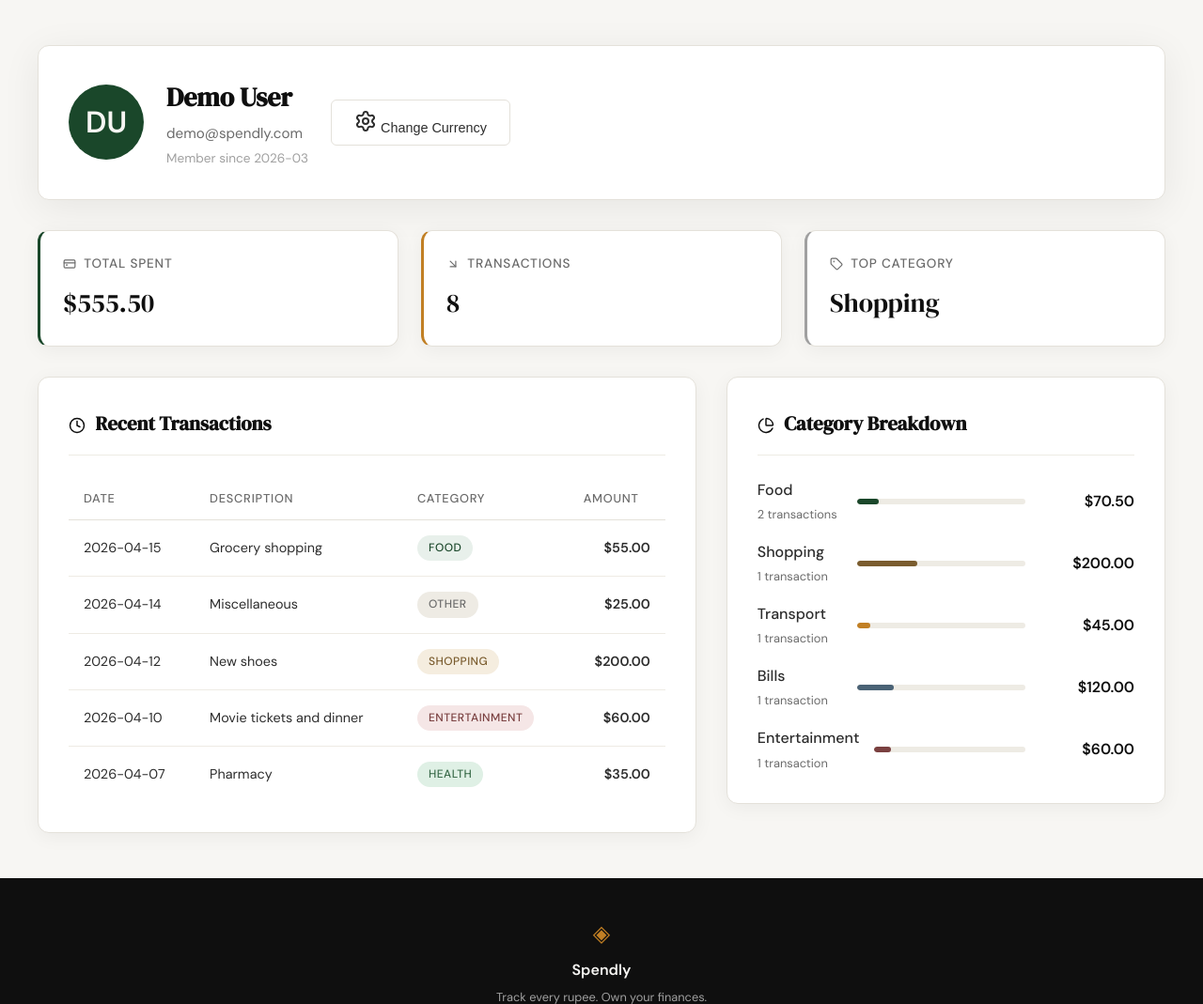
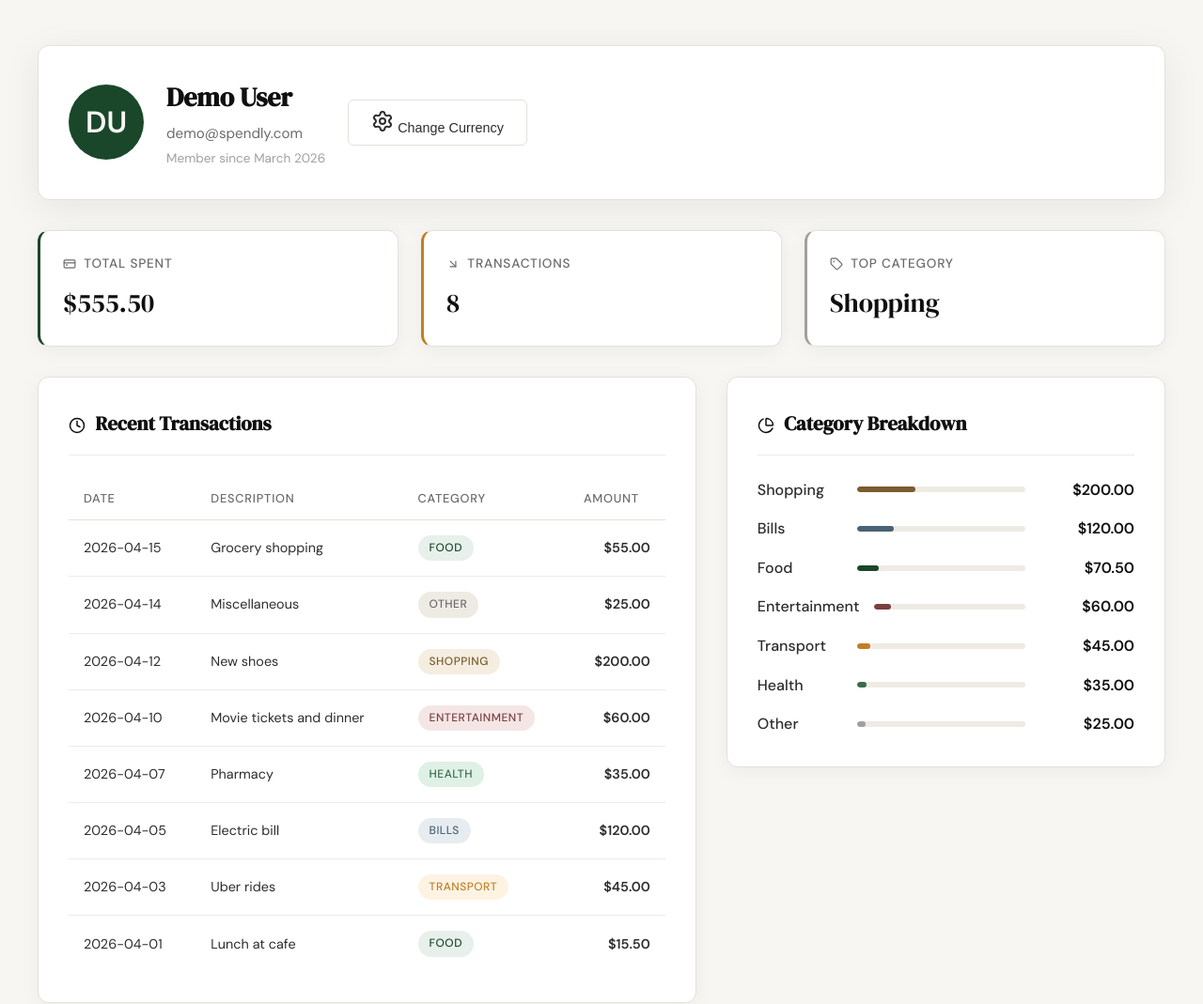
Before and after one commit to Aaslan01/Spendly, a Flask app: page /profile in a window 1280 px wide. Shown: the part 61-1130 px from the top of the page at 94% size. Run offline with Flask 3, Linux system fonts and the light colour scheme; the visitor is signed in with stand-in values (Sample User, id 1); data comes from the database, SQL or seed files in the repository.

Commit message:
ADDED BACKEND LINKED FOR PROFILE

```diff
--- a/app.py
+++ b/app.py
@@ -5,6 +5,8 @@
 from werkzeug.exceptions import abort
 
 from database.db import get_db, init_db, seed_db, create_user, get_user_by_email, get_user_by_id, update_user_currency
+from database.queries import get_summary_stats, get_recent_transactions, get_category_breakdown
+from datetime import datetime
 from werkzeug.security import check_password_hash
 
 
@@ -177,7 +179,7 @@
         return redirect(url_for("login"))
 
     # Format member since date
-    member_since = user["created_at"][:7] if user["created_at"] else "Unknown"
+    member_since = datetime.strptime(user["created_at"][:10], "%Y-%m-%d").strftime("%B %Y") if user["created_at"] else "Unknown"
     user_data = {
         "name": user["name"],
         "email": user["email"],
@@ -188,30 +190,11 @@
     # Get currency symbol
     currency_symbol = get_currency_symbol(user_data["currency"])
 
-    # Hardcoded summary stats (will be replaced with DB queries in later steps)
-    summary = {
-        "total_spent": 555.50,
-        "transaction_count": 8,
-        "top_category": "Shopping"
-    }
+    summary = get_summary_stats(session["user_id"])
 
-    # Hardcoded recent transactions
-    transactions = [
-        {"date": "2026-04-15", "description": "Grocery shopping", "category": "Food", "amount": 55.00},
-        {"date": "2026-04-14", "description": "Miscellaneous", "category": "Other", "amount": 25.00},
-        {"date": "2026-04-12", "description": "New shoes", "category": "Shopping", "amount": 200.00},
-        {"date": "2026-04-10", "description": "Movie tickets and dinner", "category": "Entertainment", "amount": 60.00},
-        {"date": "2026-04-07", "description": "Pharmacy", "category": "Health", "amount": 35.00},
-    ]
+    transactions = get_recent_transactions(session["user_id"])
 
-    # Hardcoded category breakdown
-    categories = [
-        {"name": "Food", "total": 70.50, "count": 2},
-        {"name": "Shopping", "total": 200.00, "count": 1},
-        {"name": "Transport", "total": 45.00, "count": 1},
-        {"name": "Bills", "total": 120.00, "count": 1},
-        {"name": "Entertainment", "total": 60.00, "count": 1},
-    ]
+    categories = get_category_breakdown(session["user_id"])
 
     return render_template("profile.html", user=user_data, summary=summary, transactions=transactions, categories=categories, currency_symbol=currency_symbol)
 
--- a/templates/profile.html
+++ b/templates/profile.html
@@ -131,12 +131,11 @@
                     <div class="category-row">
                         <div class="category-info">
                             <span class="category-name">{{ cat.name }}</span>
-                            <span class="category-count">{{ cat.count }} transaction{% if cat.count != 1 %}s{% endif %}</span>
                         </div>
                         <div class="category-bar-track">
-                            <div class="category-bar category-bar--{{ cat.name|lower }}" style="width: {{ (cat.total / summary.total_spent * 100)|round|int }}%"></div>
+                            <div class="category-bar category-bar--{{ cat.name|lower }}" style="width: {{ cat.pct }}%"></div>
                         </div>
-                        <span class="category-total">{{ currency_symbol }}{{ "%.2f"|format(cat.total) }}</span>
+                        <span class="category-total">{{ currency_symbol }}{{ "%.2f"|format(cat.amount) }}</span>
                     </div>
                     {% endfor %}
                 </div>
```
Also changed, not shown: .claude/settings.local.json, 1 other file.
